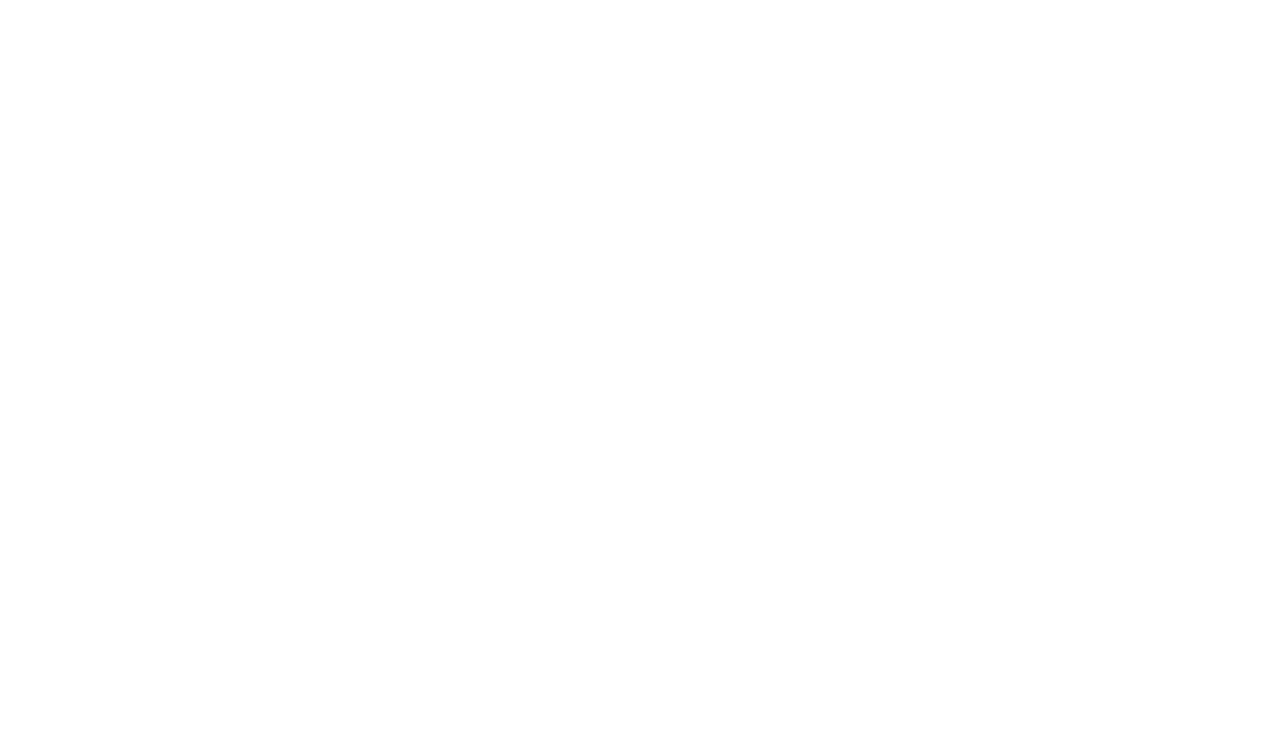
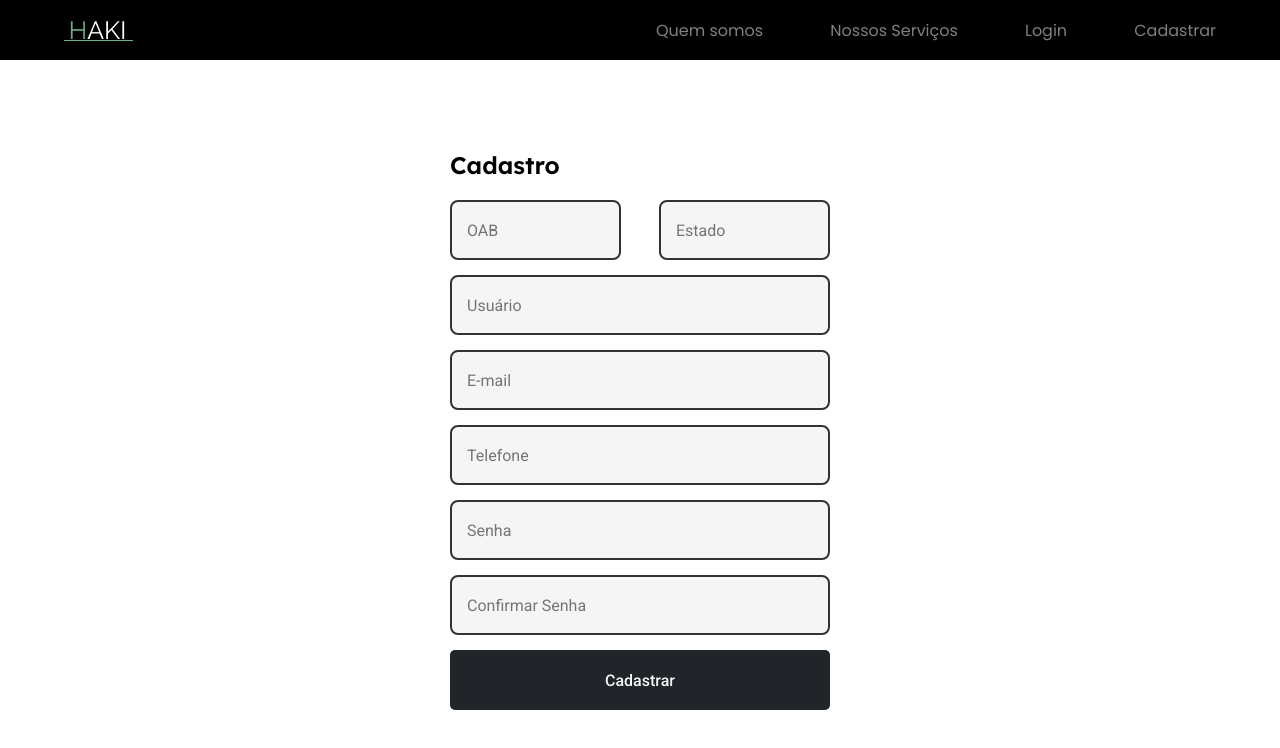
Before and after one commit to Mafeck/projeto-cap-stone, a React (Create React App) app: page / in a window 1280 px wide. Shown: the top 748 px of the page. Built offline with nearby package versions, Linux system fonts and the light colour scheme.

Commit message:
feat: unfinished feature register

```diff
--- a/src/App.tsx
+++ b/src/App.tsx
@@ -1,9 +1,11 @@
 import { Global } from "./style/global";
+import Register from "./pages/register";
 
 function App() {
   return (
     <div className="App">
       <Global />
+      <Register />
     </div>
   );
 }
--- a/src/components/Button/styles.ts
+++ b/src/components/Button/styles.ts
@@ -2,6 +2,7 @@ import styled from "styled-components";
 
 export const Container = styled.button`
   background: var(--color-primary);
+  font-size: 16px;
   color: var(--gray-0);
   width: 100%;
   height: 60px;
--- a/src/components/Header/style.ts
+++ b/src/components/Header/style.ts
@@ -2,11 +2,14 @@ import styled from "styled-components";
 
 export const HeaderStyle = styled.div`
   background-color: var(--black);
-    height: 62px;
+  width: 100vw;
+  height: 60px;
+  position: fixed;
   display: flex;
   align-items: center;
   justify-content: center;
-    position: static;
+  top: 0;
+
   div {
     min-width: 80%;
     height: 29px;
@@ -14,30 +17,36 @@ export const HeaderStyle = styled.div`
     align-items: center;
     justify-content: space-between;
   }
+
   img {
     width: 69px;
     height: 29px;
   }
+
   svg {
     width: 31px;
     height: 19px;
     color: var(--white);
   }
+
   .desktop {
     display: none;
   }
 
-    @media(min-width: 768px) {
+  @media (min-width: 768px) {
     .mobile {
       display: none;
     }
+
     .desktop {
       display: flex;
       justify-content: space-between;
       min-width: 90%;
-            .menu{
+
+      .menu {
         display: flex;
         min-width: 560px;
+
         a {
           color: var(--white);
           opacity: 0.5;
@@ -50,6 +59,7 @@ export const HeaderStyle = styled.div`
 export const HeaderMenu = styled.div`
   height: 735px;
   background-color: var(--black);
+
   .menu {
     display: flex;
     flex-direction: column;
@@ -57,6 +67,7 @@ export const HeaderMenu = styled.div`
     justify-content: space-evenly;
     margin: 30px 0 0 30px;
   }
+
   a {
     color: var(--white);
     opacity: 0.5;
--- a/src/components/Input/style.ts
+++ b/src/components/Input/style.ts
@@ -1,12 +1,13 @@
-import styled from 'styled-components';
+import styled from "styled-components";
 
 export const Container = styled.input`
+  font-size: 16px;
+  width: 100%;
+  height: 60px;
   display: flex;
   flex-direction: row;
   align-items: center;
   padding: 0px 15px;
-    width: 100%;
-    height: 40px;
   background: var(--gray-0);
   border: 2px solid var(--gray-0);
   box-sizing: border-box;
--- a/src/pages/register/index.tsx
+++ b/src/pages/register/index.tsx
@@ -5,6 +5,7 @@ import { schema } from "../../components/schema";
 import api from "../../services/api";
 import Input from "../../components/Input";
 import Button from "../../components/Button";
+import Header from "../../components/Header";
 
 interface User {
   email: string;
@@ -33,22 +34,32 @@ const Register = () => {
     };
 
     api
-      .post("/users", newData)
+      .post("/signup", newData)
       .then((response) => console.log(response.data))
       .catch((error) => console.log(error.data.response));
   };
 
   return (
     <Container>
+      <Header />
       <FormContainer>
+        <h1>Cadastro</h1>
         <form onSubmit={handleSubmit(createUser)}>
-          <Input placeholder="OAB" />
-          <Input placeholder="Estado" />
-          <Input placeholder="Usuário" />
-          <Input placeholder="E-mail" />
-          <Input placeholder="Telefone" />
-          <Input placeholder="Senha" />
-          <Input placeholder="Confirmar Senha" />
+          <Input
+            placeholder="OAB"
+            type="number"
+            style={{ width: "45%", maxWidth: "180px" }}
+          />
+          <Input
+            type="text"
+            placeholder="Estado"
+            style={{ width: "45%", maxWidth: "180px" }}
+          />
+          <Input placeholder="Usuário" type="text" />
+          <Input placeholder="E-mail" type="email" />
+          <Input placeholder="Telefone" type="number" />
+          <Input placeholder="Senha" type="password" />
+          <Input placeholder="Confirmar Senha" type="password" />
           <Button type="submit">Cadastrar</Button>
         </form>
       </FormContainer>
--- a/src/pages/register/styles.ts
+++ b/src/pages/register/styles.ts
@@ -4,11 +4,30 @@ export const Container = styled.div`
   width: 100vw;
   height: 100vh;
   display: flex;
+  align-items: center;
+  justify-content: center;
   flex-direction: column;
-  justify-content: center;
-  align-items: center;
 `;
 
 export const FormContainer = styled.div`
+  width: 95%;
+  max-width: 380px;
+  height: 620px;
 
+  h1 {
+    font-size: 24px;
+    font-weight: 600;
+    margin: 60px 0 20px 0;
+  }
+
+  form {
+    width: 100%;
+    display: flex;
+    flex-wrap: wrap;
+    justify-content: space-between;
+
+    input {
+      margin-bottom: 15px;
+    }
+  }
 `;
--- a/src/services/api.ts
+++ b/src/services/api.ts
@@ -4,8 +4,4 @@ const api = axios.create({
   baseURL: "https://mafeck-api.herokuapp.com/",
 });
 
-<<<<<<< HEAD
 export default api;
-=======
-export default api;
->>>>>>> feature/button
```
Also changed, not shown: src/components/Header/index.tsx (+9 -9 lines). Lines whose indentation alone changed are shown as unchanged.
